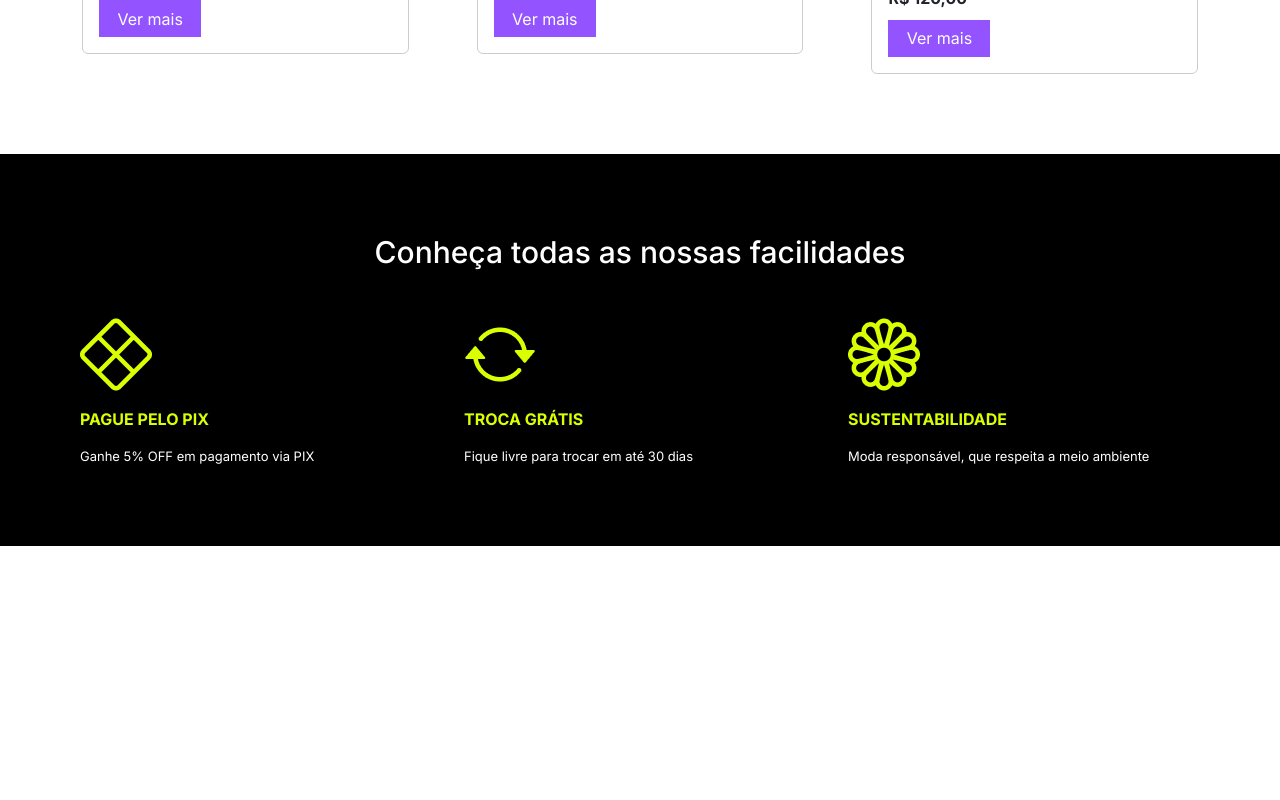
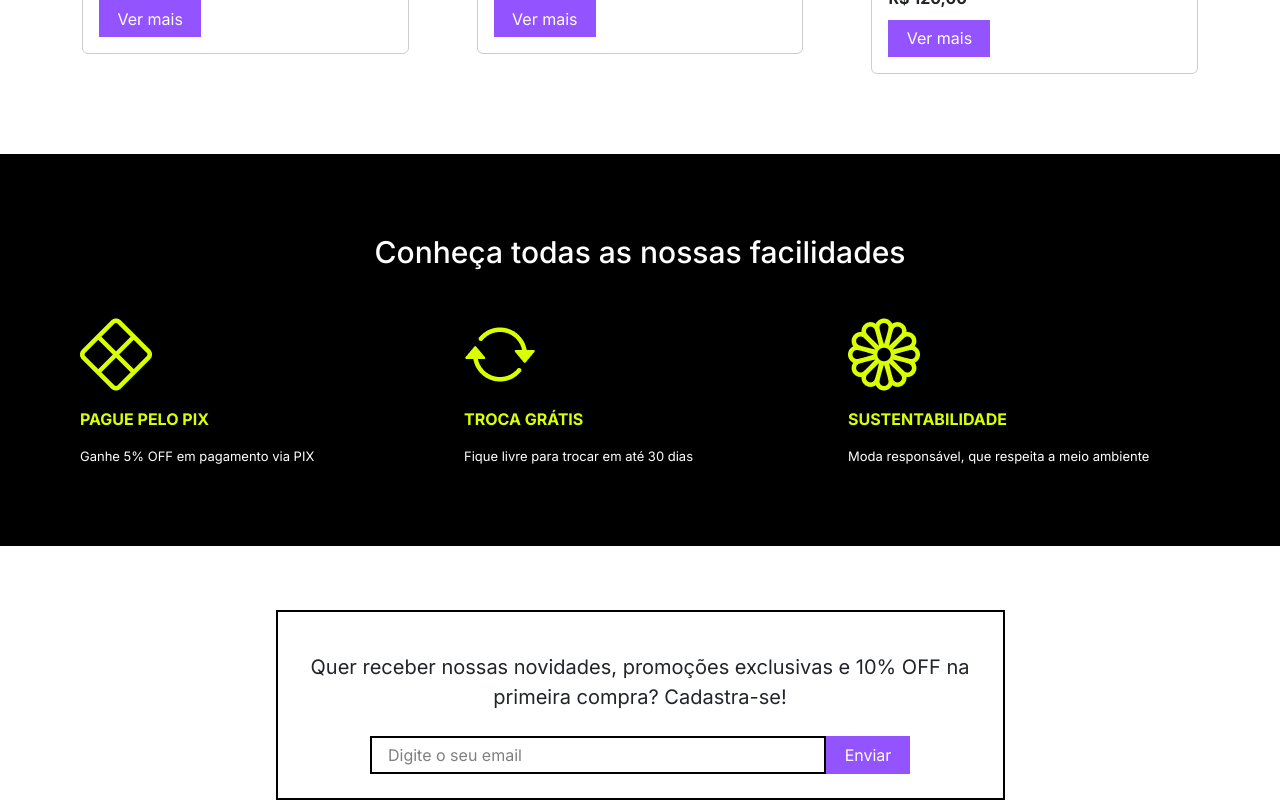
Before and after one commit to ramoncodevale/loja-meteora, a React (Vite) app: page / in a window 1280 px wide. Shown: the part 2134-2934 px from the top of the page. Before the commit the page ends 2680 px from the top, so only its background shows below. Built offline with nearby package versions, Linux system fonts and the light colour scheme.

Commit message:
feat:add networks

```diff
--- a/src/App.tsx
+++ b/src/App.tsx
@@ -1,6 +1,7 @@
 import Banner from "./components/banner";
 import Category from "./components/category";
 import Header from "./components/header";
+import Input from "./components/input";
 import Networks from "./components/networks";
 import Products from "./components/products";
 
@@ -12,6 +13,7 @@ const App = () => {
     <Category />
     <Products />
     <Networks />
+    <Input />
     </>
    );
 }
--- /dev/null
+++ b/src/components/input.tsx
@@ -0,0 +1,29 @@
+
+
+const Input = () => {
+    return(
+        <section className="flex justify-center mt-16">
+        <div className="w-[729px] h-[190px] border-2 border-black">
+        <div className="flex flex-col justify-center">
+         <h3 className="text-[#212529] text-[20px] text-center mt-10">Quer receber nossas novidades, promoções exclusivas e 10% OFF na primeira compra? Cadastra-se!</h3>
+        <div className="flex justify-center items-center">
+      <div className="flex mt-6">
+              <input
+                className="w-[456px] h-[38px] border-2 border-black pl-4 focus:outline-none"
+                type="text"
+                placeholder="Digite o seu email"
+              />
+              <button
+                className="w-[84px] h-[38px] bg-[#9353FF] text-white cursor-pointer"
+              >
+                Enviar
+              </button>
+              </div>
+           </div>
+        </div>
+        </div>
+        </section>
+    )
+}
+
+export default Input
```
